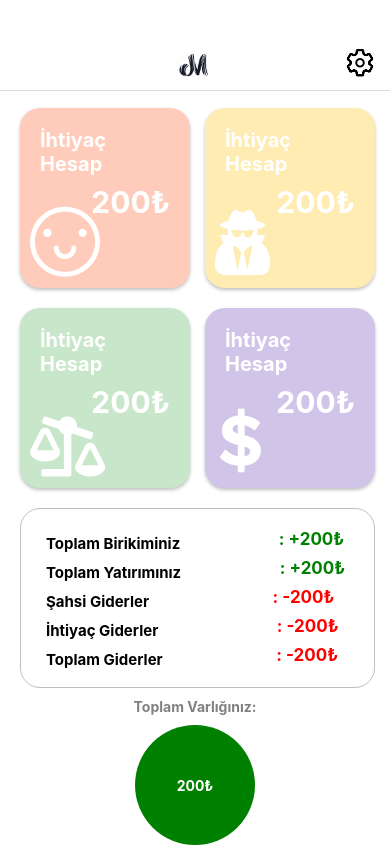
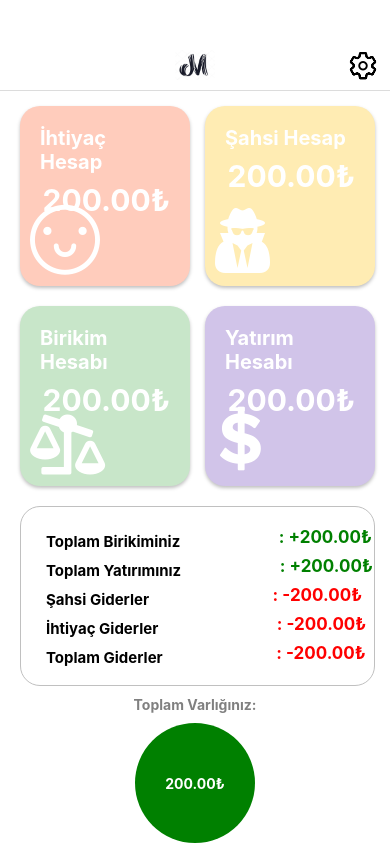
Before and after one commit to Rabiaparlak/RMFinance, a React Native app: screen / in a window 390 px wide. Built offline with nearby package versions, Linux system fonts and the light colour scheme.

Commit message:
Style
styles edited and modal added.

```diff
--- a/App.tsx
+++ b/App.tsx
@@ -1,7 +1,7 @@
 import React from "react";
-import { View, Text, TouchableOpacity, Modal } from "react-native";
-import { Ionicons,AntDesign,FontAwesome, FontAwesome5, Foundation } from '@expo/vector-icons';
-import {Image} from 'react-native';
+import { View, Text,StyleSheet, TouchableOpacity, Modal } from "react-native";
+import { Ionicons, AntDesign, FontAwesome, FontAwesome5, Foundation } from '@expo/vector-icons';
+import { Image } from 'react-native';
 
 
 
@@ -15,91 +15,93 @@ import {Image} from 'react-native';
 */
 export default function App() {
 
-  const [name, setName] = React.useState("200");
+
+
+
+
+  const [name, setName] = React.useState("200.00");
+  const [modal, setModal] = React.useState(false);
 
   return (
     /* Header kısmı*/
-    <View>
-    <View style={{marginTop:50,borderBottomWidth:1 , borderColor:'#DCDCDC',alignItems: 'center', justifyContent: 'center' }}>
-       <Image style={{width:40,height:30,marginBottom:10}} source={require('./assets/M.png')} />
-       <TouchableOpacity
-        onPress={() => { setName("300") }}
-        style={{
-          position:"absolute", right:3,bottom:3,shadowColor:'white'
-        }}
+    <View style={ styles.header }>
+
+      <Modal
+        transparent
+        visible={modal}
+        style={styles.modalOne}
       >
+        <View style={styles.modalOneView}>
+          <Text></Text>
+        </View>
+      </Modal>
 
-       <Ionicons style={{position:"absolute", right:12,bottom:7}} name="settings-outline" size={30} color={"black"} />
+      <View style={styles.iconView}>
+        <Image style={styles.iconImage} source={require('./assets/M.png')} />
 
-        </TouchableOpacity>
+          <Ionicons style={styles.icon} name="settings-outline" size={30} color={"black"} />
+
       </View>
 
 
 
-<View style={{flexDirection:"row"}}>
-    <View style={{marginLeft:20 }}>
-      <Text style={{ color: 'white', fontWeight: 'bold' }}>{name}</Text>
+      <View style={styles.container}>
+
+        <View style={styles.cardOne}>
           <TouchableOpacity
-        onPress={() => { setName("300") }}
-        style={{
-           borderRadius: 20, width: 170, height: 180, backgroundColor: '#FFCCBC',
-           shadowColor: "#000", shadowOffset: {width: 0,height: 2,},
-        shadowOpacity: 0.25,shadowRadius: 3.84,elevation: 5,padding:20 }}
+            onPress={() => {
+              setName("300.00")
+              setModal(true)
+            }}
+            style={styles.cardOneTouch}
           >
-        <Text style={{ color: 'white', fontWeight: 'bold',alignSelf:'flex-start',fontSize:20  }}>İhtiyaç Hesap</Text>
-        <Text style={{ color: 'white', fontWeight: 'bold',alignSelf:'flex-end',marginTop:8, fontSize:30 }}>{name}₺</Text>
-        <AntDesign style={{position:"absolute",bottom:8,left:10}} name="smileo" size={70} color="white" />
+            <Text style={styles.cardOneName}>İhtiyaç Hesap</Text>
+            <Text style={styles.cardOneTotal}>{name}₺</Text>
+            <AntDesign style={styles.cardOneIcon} name="smileo" size={70} color="white" />
           </TouchableOpacity>
 
         </View>
 
-    <View style={{marginLeft:15 }}>
-      <Text style={{ color: 'white', fontWeight: 'bold' }}>{name}</Text>
+        <View style={styles.cardTwo}>
           <TouchableOpacity
-        onPress={() => { setName("300") }}
-        style={{ borderRadius: 20, width: 170, height: 180, backgroundColor: '#FFECB3',
-        shadowColor: "#000", shadowOffset: {width: 0,height: 2,},
-        shadowOpacity: 0.25,shadowRadius: 3.84,elevation: 5, padding:20 }}
+            onPress={() => { setName("300.00") }}
+            style={styles.cardTwoTouch}
           >
-        <Text style={{ color: 'white', fontWeight: 'bold',alignSelf:'flex-start',fontSize:20  }}>İhtiyaç Hesap</Text>
-        <Text style={{ color: 'white', fontWeight: 'bold',alignSelf:'flex-end',marginTop:8, fontSize:30 }}>{name}₺</Text>
-        <FontAwesome style={{position:"absolute",bottom:8,left:10}} name="user-secret" size={70} color="white" />
+            <Text style={styles.cardTwoName}>Şahsi Hesap</Text>
+            <Text style={styles.cardTwoTotal}>{name}₺</Text>
+            <FontAwesome style={styles.cardTwoIcon} name="user-secret" size={70} color="white" />
           </TouchableOpacity>
 
         </View>
 
       </View>
 
-<View style={{flexDirection:"row"}}>
+      <View style={styles.container}>
 
 
 
-<View style={{marginTop:20,marginLeft:20 }}>
+        <View style={styles.cardThree}>
           <TouchableOpacity
-    onPress={() => { setName("300") }}
-    style={{ borderRadius: 20, width: 170, height: 180, backgroundColor: '#C8E6C9',
-    shadowColor: "#000", shadowOffset: {width: 0,height: 2,},
-    shadowOpacity: 0.25,shadowRadius: 3.84,elevation: 5, padding:20 }}
+            onPress={() => { setName("300.00") }}
+            style={styles.cardThreeTouch}
           >
-<Text style={{ color: 'white', fontWeight: 'bold',alignSelf:'flex-start',fontSize:20  }}>İhtiyaç Hesap</Text>
-        <Text style={{ color: 'white', fontWeight: 'bold',alignSelf:'flex-end',marginTop:8, fontSize:30 }}>{name}₺</Text>
-        <FontAwesome5 style={{position:"absolute",bottom:8,left:10}} name="balance-scale-right" size={60} color="white" />
+            <Text style={styles.cardThreeName}>Birikim Hesabı</Text>
+            <Text style={styles.cardThreeTotal}>{name}₺</Text>
+            <FontAwesome5 style={styles.cardThreeIcon} name="balance-scale-right" size={60} color="white" />
 
           </TouchableOpacity>
 
         </View>
 
-<View style={{marginLeft:15, marginTop:20 }}>
+        <View style={styles.cardFour}>
           <TouchableOpacity
-    onPress={() => { setName("300") }}
-    style={{ borderRadius: 20, width: 170, height: 180, backgroundColor: '#D1C4E9',
-    shadowColor: "#000", shadowOffset: {width: 0,height: 2,},
-    shadowOpacity: 0.25,shadowRadius: 3.84,elevation: 5,padding:20 }}
+            onPress={() => { setName("300.00") }}
+            style={styles.cardFourTouch}
           >
 
-<Text style={{ color: 'white', fontWeight: 'bold',alignSelf:'flex-start',fontSize:20  }}>İhtiyaç Hesap</Text>
-        <Text style={{ color: 'white', fontWeight: 'bold',alignSelf:'flex-end',marginTop:8, fontSize:30 }}>{name}₺</Text>
-        <Foundation style={{position:"absolute",bottom:-8,left:15}} name="dollar" size={100} color="white" />
+            <Text style={styles.cardFourName}>Yatırım Hesabı</Text>
+            <Text style={styles.cardFourTotal}>{name}₺</Text>
+            <Foundation style={styles.cardFourIcon} name="dollar" size={100} color="white" />
 
           </TouchableOpacity>
 
@@ -107,35 +109,35 @@ export default function App() {
 
       </View>
 
-<View style={{marginLeft:20 ,marginTop:20, borderRadius:20, borderColor:'#C0C0C0', borderWidth:1, width: 355, height: 180,padding:20 }}>
+      <View style={styles.totalView}>
 
 
-  <View style={{flexDirection:"row"}}>
-    <Text style={{ color: 'black',margin:5 ,fontWeight:"bold",fontSize:15 }}>Toplam Birikiminiz </Text>
-    <Text style={{ color: 'green', fontWeight: 'bold',right:-90, fontSize:17 }}>: +{name}₺</Text>
+        <View style={styles.total}>
+          <Text style={styles.totalName}>Toplam Birikiminiz </Text>
+          <Text style={styles.totalOne}>: +{name}₺</Text>
         </View>
 
-    <View style={{flexDirection:"row"}}>
-    <Text style={{ color: 'black',margin:5 ,fontWeight:"bold",fontSize:15 }}>Toplam Yatırımınız </Text>
-    <Text style={{ color: 'green', fontWeight: 'bold',right:-90, fontSize:17 }}>: +{name}₺</Text>
+        <View style={styles.total}>
+          <Text style={styles.totalName}>Toplam Yatırımınız </Text>
+          <Text style={styles.totalTwo}>: +{name}₺</Text>
         </View>
 
 
-    <View style={{flexDirection:"row"}}>
-    <Text style={{ color: 'black',margin:5 ,fontWeight:"bold",fontSize:15 }}>Şahsi Giderler </Text>
-    <Text style={{ color: 'red', fontWeight: 'bold',right:-115, fontSize:17 }}>: -{name}₺</Text>
+        <View style={styles.total}>
+          <Text style={styles.totalName}>Şahsi Giderler </Text>
+          <Text style={styles.totalThree}>: -{name}₺</Text>
         </View>
 
 
-    <View style={{flexDirection:"row"}}>
-    <Text style={{ color: 'black',margin:5 ,fontWeight:"bold",fontSize:15 }}>İhtiyaç Giderler </Text>
-    <Text style={{ color: 'red', fontWeight: 'bold',right:-110, fontSize:17 }}>: -{name}₺</Text>
+        <View style={styles.total}>
+          <Text style={styles.totalName}>İhtiyaç Giderler </Text>
+          <Text style={styles.totalFour}>: -{name}₺</Text>
         </View>
 
 
-    <View style={{flexDirection:"row"}}>
-    <Text style={{ color: 'black',margin:5 ,fontWeight:"bold",fontSize:15 }}>Toplam Giderler </Text>
-    <Text style={{ color: 'red', fontWeight: 'bold',right:-105, fontSize:17 }}>: -{name}₺</Text>
+        <View style={styles.total}>
+          <Text style={styles.totalName}>Toplam Giderler </Text>
+          <Text style={styles.totalFive}>: -{name}₺</Text>
         </View>
 
 
@@ -143,11 +145,11 @@ export default function App() {
       </View>
 
 
-  <View style={{alignItems:"center", marginTop:10 }}>
-    <Text style={{ color: '#808080', fontWeight: 'bold' }}>Toplam Varlığınız:</Text>
+      <View style={styles.resultView}>
+        <Text style={styles.resultName}>Toplam Varlığınız:</Text>
 
-      <View style={{marginTop:10, borderRadius: 100, backgroundColor:"green", width: 120, height: 120, alignItems: 'center', justifyContent: 'center'}}>
-          <Text style={{ color: 'white', fontWeight: 'bold' }}>{name}₺</Text>
+        <View style={styles.result}>
+          <Text style={styles.resultText}>{name}₺</Text>
         </View>
 
       </View>
@@ -157,6 +159,202 @@ export default function App() {
   )
 }
 
-<style>
+const styles = StyleSheet.create({
+header:{ flex: 1 },
+modalOne:{ flex: 1 },
+modalOneView:{
+     backgroundColor: 'rgba(0,0,0,0.1)',
+     alignItems: "center",
+     justifyContent: "center",
+     flex:1
+     },
+iconView:{
+     marginTop: 50,
+     borderBottomWidth: 1,
+     borderColor: '#DCDCDC',
+     alignItems: 'center',
+     justifyContent: 'center'
+     },
+iconImage:{
+     width: 40,
+     height: 30,
+     marginBottom: 10
+   },
+icon:{
+     position: "absolute",
+     right: 12,
+     bottom: 7
+   },
+container:{ flexDirection: "row" },
+cardOne:{ marginLeft: 20,marginTop:15 },
+cardOneTouch:{
+  borderRadius: 20, width: 170, height: 180, backgroundColor: '#FFCCBC',
+  shadowColor: "#000", shadowOffset: { width: 0, height: 2, },
+  shadowOpacity: 0.25, shadowRadius: 3.84, elevation: 5, padding: 20
+},
+cardOneName:{
+  color: 'white',
+  fontWeight: 'bold',
+  alignSelf: 'flex-start',
+  fontSize: 20
+},
+cardOneTotal:{
+  color: 'white',
+  fontWeight: 'bold',
+  alignSelf: 'flex-end',
+  marginTop: 8,
+  fontSize: 30
+},
+cardOneIcon:{
+  position: "absolute",
+  bottom: 8,
+  left: 10
+},
+cardTwo:{ marginLeft: 15,marginTop:15 },
+cardTwoTouch:{
+  borderRadius: 20, width: 170, height: 180, backgroundColor: '#FFECB3',
+  shadowColor: "#000", shadowOffset: { width: 0, height: 2, },
+  shadowOpacity: 0.25, shadowRadius: 3.84, elevation: 5, padding: 20
+},
+cardTwoName:{
+  color: 'white',
+  fontWeight: 'bold',
+  alignSelf: 'flex-start',
+  fontSize: 20
+},
+cardTwoTotal:{
+  color: 'white',
+  fontWeight: 'bold',
+  alignSelf: 'flex-end',
+  marginTop: 8,
+  fontSize: 30
+},
+cardTwoIcon:{
+  position: "absolute",
+  bottom: 8,
+  left: 10
+},
+cardThree:{
+  marginTop: 20,
+  marginLeft: 20
+},
+cardThreeTouch:{
+  borderRadius: 20, width: 170, height: 180, backgroundColor: '#C8E6C9',
+  shadowColor: "#000", shadowOffset: { width: 0, height: 2, },
+  shadowOpacity: 0.25, shadowRadius: 3.84, elevation: 5, padding: 20
+},
+cardThreeName:{
+  color: 'white',
+  fontWeight: 'bold',
+  alignSelf: 'flex-start',
+  fontSize: 20
+},
+cardThreeTotal:{
+  color: 'white',
+  fontWeight: 'bold',
+  alignSelf: 'flex-end',
+  marginTop: 8,
+  fontSize: 30
+},
+cardThreeIcon:{
+  position: "absolute",
+  bottom: 8,
+  left: 10
+},
+cardFour:{
+  marginLeft: 15,
+  marginTop: 20
+},
+cardFourTouch:{
+  borderRadius: 20, width: 170, height: 180, backgroundColor: '#D1C4E9',
+  shadowColor: "#000", shadowOffset: { width: 0, height: 2, },
+  shadowOpacity: 0.25, shadowRadius: 3.84, elevation: 5, padding: 20
+},
+cardFourName:{
+  color: 'white',
+  fontWeight: 'bold',
+  alignSelf: 'flex-start',
+  fontSize: 20
+},
+cardFourTotal:{
+  color: 'white',
+  fontWeight: 'bold',
+  alignSelf: 'flex-end',
+  marginTop: 8,
+  fontSize: 30
+},
+cardFourIcon:{
+  position: "absolute",
+  bottom: -8,
+  left: 15
+},
+totalView:{
+  marginLeft: 20,
+  marginTop: 20,
+  borderRadius: 20,
+  borderColor: '#C0C0C0',
+  borderWidth: 1,
+  width: 355,
+  height: 180,
+  padding: 20
+},
+total:{ flexDirection: "row" },
+totalName:{
+  color: 'black',
+  margin: 5,
+  fontWeight: "bold",
+  fontSize: 15
+},
+totalOne:{
+  color: 'green',
+  fontWeight: 'bold',
+  right: -90,
+  fontSize: 17
+},
+totalTwo:{
+  color: 'green',
+  fontWeight: 'bold',
+  right: -90,
+  fontSize: 17
+},
+totalThree:{
+  color: 'red',
+  fontWeight: 'bold',
+  right: -115,
+  fontSize: 17
+},
+totalFour:{
+  color: 'red',
+  fontWeight: 'bold',
+  right: -110,
+  fontSize: 17
+},
+totalFive:{
+  color: 'red',
+  fontWeight: 'bold',
+  right: -105,
+  fontSize: 17
+},
+resultView:{
+  alignItems: "center",
+  marginTop: 10
+},
+resultName:{
+  color: '#808080',
+  fontWeight: 'bold'
+},
+result:{
+  marginTop: 10,
+  borderRadius: 100,
+  backgroundColor: "green",
+  width: 120,
+  height: 120,
+  alignItems: 'center',
+  justifyContent: 'center'
+},
+resultText:{
+  color: 'white',
+  fontWeight: 'bold'
+},
 
-</style>
+})
```
Lines whose indentation alone changed are shown as unchanged.
